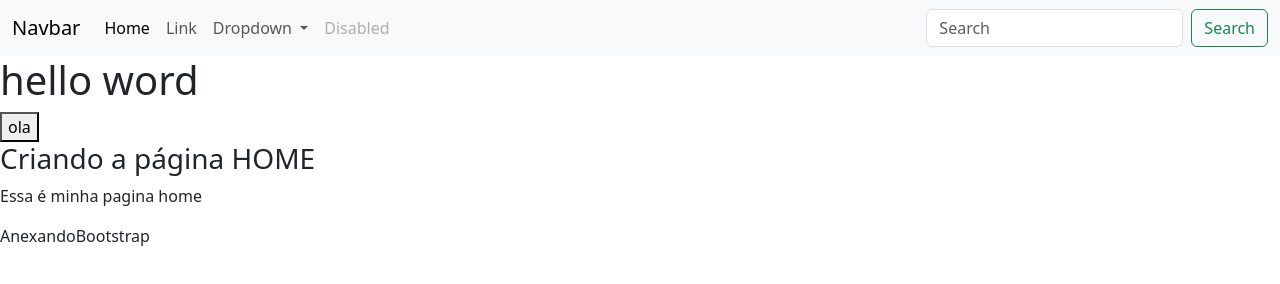
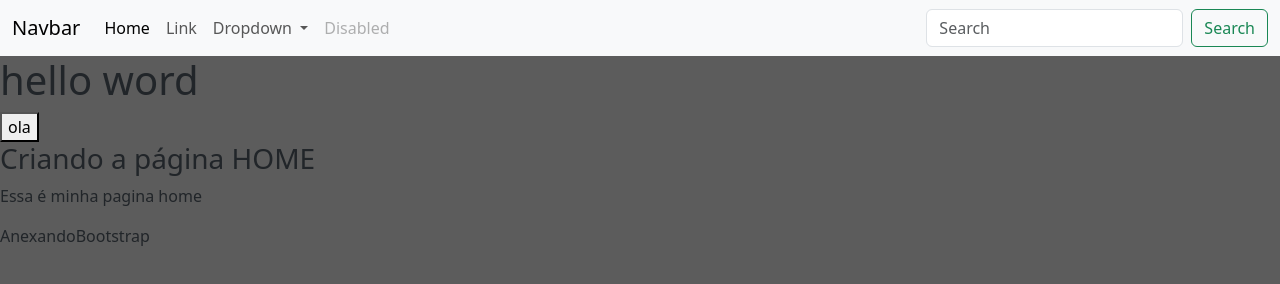
Before and after one commit to Dilson7/CursoGit, a plain HTML site: page index.html in a window 1280 px wide. Drawn offline with nearby package versions, Linux system fonts and the light colour scheme.

Commit message:
Atualizei pagina index

```diff
--- a/index.html
+++ b/index.html
@@ -5,6 +5,11 @@
     <meta name="viewport" content="width=device-width, initial-scale=1">
     <title>Bootstrap demo</title>
     <link href="https://cdn.jsdelivr.net/npm/bootstrap@5.3.3/dist/css/bootstrap.min.css" rel="stylesheet" integrity="sha384-QWTKZyjpPEjISv5WaRU9OFeRpok6YctnYmDr5pNlyT2bRjXh0JMhjY6hW+ALEwIH" crossorigin="anonymous">
+    <style>
+        body {
+            background-color: rgb(92, 92, 92);
+        }
+    </style>
   </head>
   <body>
     <nav class="navbar navbar-expand-lg bg-body-tertiary">
```
